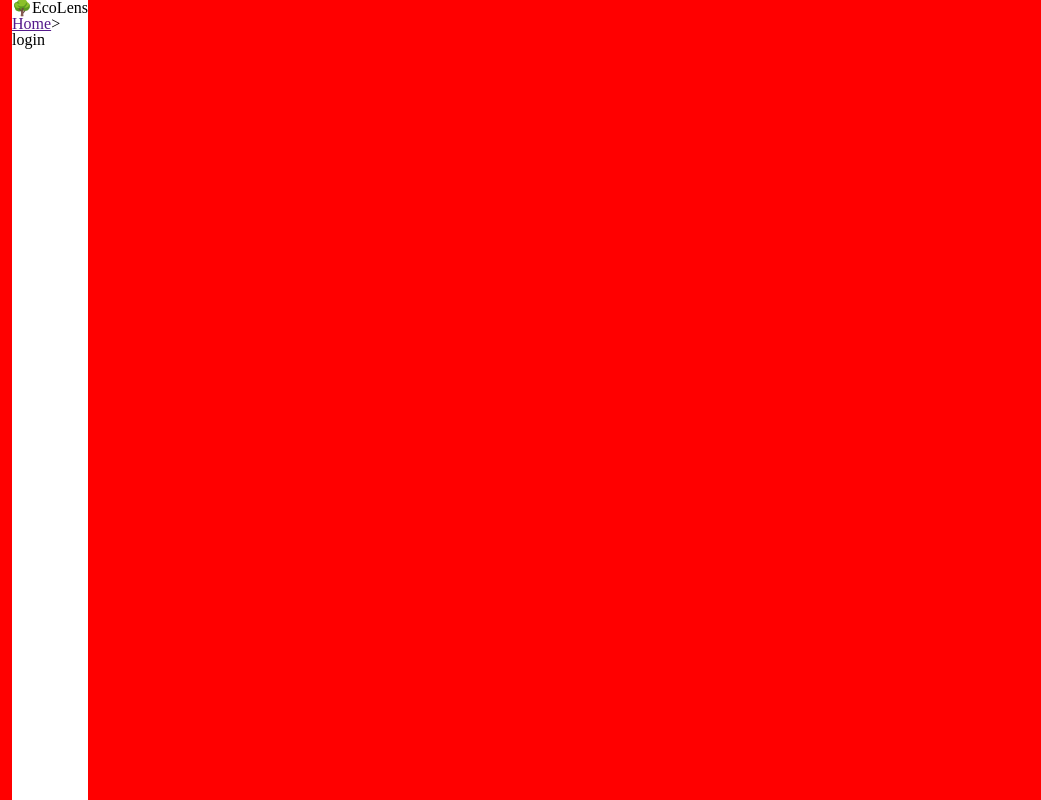
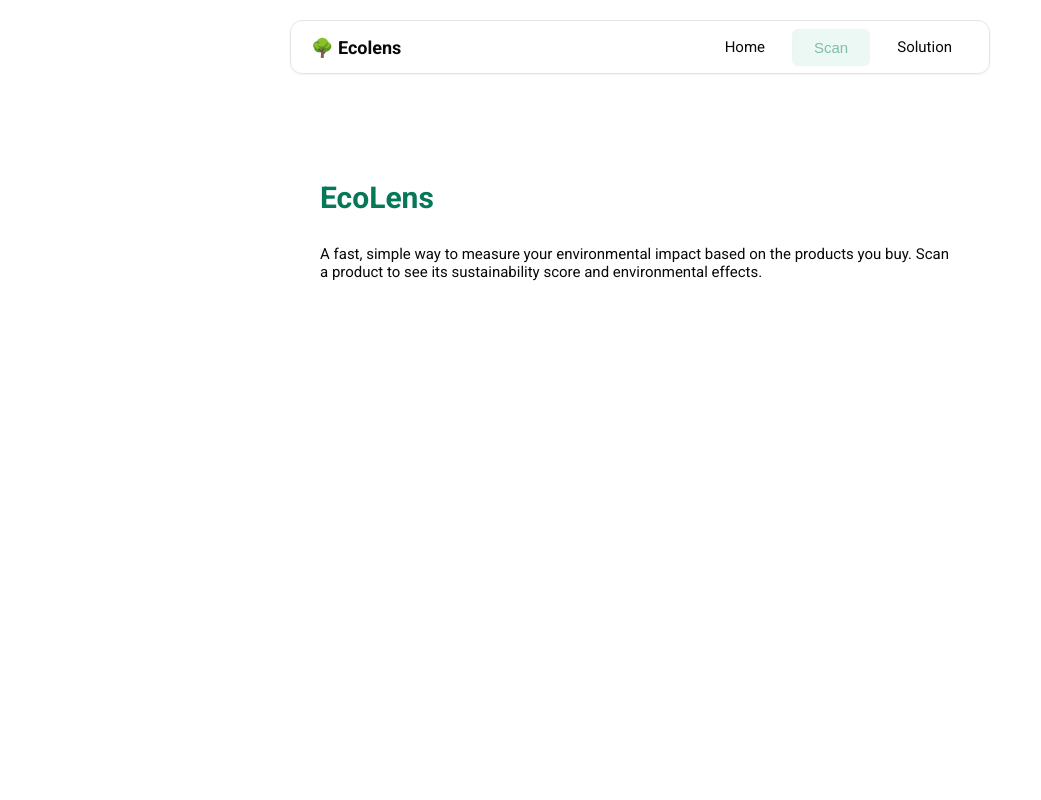
Before and after one commit to Farajaat21/EcoScan_Project, a plain HTML site: page frontend/index.html in a window 1280 px wide. Shown: the top 800 px of the page, without its empty margins (0-1041 px from the left). Drawn offline with Linux system fonts and the light colour scheme.

Commit message:
more budges fixed and finished navbar

```diff
--- a/frontend/index.html
+++ b/frontend/index.html
@@ -4,35 +4,55 @@
     <title>EcoScan</title>
     <link rel="stylesheet" href="styles/main.css">
     <link rel="stylesheet" href="styles/resposive.css">
+    <link rel="preconnect" href="https://fonts.googleapis.com">
+    <link rel="preconnect" href="https://fonts.gstatic.com" crossorigin>
+    <link href="https://fonts.googleapis.com/css2?family=Roboto:ital,wght@0,100..900;1,100..900&display=swap" rel="stylesheet">
 </head>
 <body>
     <div class="wrapper">
+        <nav class="nav">
+            <div class="logo">
+                <a href="#">🌳 Ecolens</a>
+            </div>
+            <ul class="nav-main-list">
+                <li>
+                    <div class="nav-item">
+                        <a href="#">Home</a>                    </div>
+                </li>
+                <li class="scan_product">
+                    <div class="nav-item">
+                        <button type="button" class="scan_button">
+                            <a href="#">Scan</a>
+                        </button>
+                    </div>
+                </li>
 
-        <div class="nav">
-            <div class="right_side">
-                <h1>🌳EcoLens</h1>
+                <li>
+                    <div class="nav-item">
+                        <a href="#">Solution</a>
+                    </div>
+                </li>
+            </ul>
+            <div class="hamburger">
+                <span></span>
+                <span></span>
+                <span></span>
+            </div>
+        </nav>
+        <main>
+            <div class="main-ecolens">
+                <h1>EcoLens</h1>
 
-            </div>
-            <div class ='left_side'>
-                <h1><a href="">Home</a>></h1>
-                <div class ="login">
-                    login
+                <div class="main-ecolens-text">
+                    <p>A fast, simple way to measure your environmental impact based on the products you buy. Scan a product to see its sustainability score and environmental effects.
+                    </p>
                 </div>
             </div>
 
-
-
-        </div>
-        <main>
-
         </main>
         <footer>
-
         </footer>
-
     </div>
-
-
-    <script src="scripts/app.js"></script>
+    <script src="script/app.js"></script>
 </body>
 </html>
--- a/frontend/script/app.js
+++ b/frontend/script/app.js
@@ -0,0 +1,8 @@
+document.addEventListener('DOMContentLoaded', function() {
+    const hamburger = document.querySelector('.hamburger');
+    const navMainList = document.querySelector('.nav-main-list');
+
+    hamburger.addEventListener('click', function() {
+        navMainList.classList.toggle('active');
+    });
+});
--- a/frontend/styles/main.css
+++ b/frontend/styles/main.css
@@ -1,15 +1,149 @@
-
-:root{
+:root {
     --landing_paga_background_color: #ffffff;
 }
-.body {
-    background: #ffffff;
+
+.wrapper {
+    width: 95%;
+    height: 1011vh;
+    justify-content: center;
+    margin: auto;
     position: relative;
+}
+
+.nav,
+.nav * {
+    box-sizing: border-box;
+}
+
+.nav {
+    background: rgba(255, 255, 255, 0.5);
+    border-radius: 12px;
+    border-style: solid;
+    border-color: #e4e4e7;
+    border-width: 1px;
+    height: 54px;
+    width: 90%;
+    max-width: 700px;
+    box-shadow: 0px 1px 2px 0px rgba(0, 0, 0, 0.05);
+    backdrop-filter: blur(4px);
+    top: 20px;
+    left: 50%;
+    transform: translateX(-50%);
+    display: flex;
+    align-items: center;
+    justify-content: space-between;
+    position: fixed;
+    font-size: 15px;
+    gap: 5px;
+    padding: 20px;
+}
+.nav-main-list .description {
+    display: none; /* Hide descriptions by default */
+}
+
+@media (max-width: 768px) {
+    .nav {
+        width: 95%;
+        padding: 10px;
+    }
+}
+
+.logo {
+    font-size:18px;
+    color: #09090b;
+    text-align: left;
+    display: flex;
+    align-items: center;
+    text-decoration: none;
+    font-family: "Roboto", serif;
+    font-optical-sizing: auto;
+    font-style: normal;
+    font-weight: bold;
+}
+
+.logo img {
+    width: 32px;
+    height: 32px;
+    margin-right: 8px;
+}
+
+.logo a {
+    color: #09090b;
+    text-decoration: none;
+}
+
+.nav-main-list {
+    display: flex;
+    align-items: center;
+    padding: 0;
+    margin: 0;
     list-style: none;
+    gap: 15px;
+    margin-left: auto;
+    font-family: "Roboto", serif;
+    font-weight: normal;
+    font-size: 15px;
 }
-.wrapper{
-    justify-self: center;
-    width:1920wvh;
-    height: 1011vh;
-    background-color:var(--landing_paga_background_color);
+
+.nav-main-list li {
+    display: flex;
+    align-items: center;
 }
+
+.nav-main-list a {
+    color: #09090b;
+    text-decoration: none;
+    padding: 8px 12px;
+    transition: color 0.3s ease;
+}
+
+.nav-main-list a:hover,
+.nav-main-list a:focus,
+.nav-main-list a:active {
+    color: #047857; /* Brighten color on hover, focus, or active */
+}
+
+.nav-main-list button {
+    outline: none;
+    background: rgba(216, 241, 230, 1);
+    border-radius: 6px;
+    padding:10px;
+    text-decoration: none;
+    cursor: pointer;
+    opacity: 0.5;
+
+}
+.scan_product button{
+    border:red;
+}
+.scan_product a {
+    color:#047857;
+    text-decoration: none;
+    font-size:15px;
+    opacity: 1;
+}
+.main-ecolens {
+    max-width: 700px;
+    display: flex;
+    flex-direction: column;
+    gap: 30px;
+    font-size: 15px;
+    font-weight: bold;
+    color: #09090b;
+    text-decoration: none;
+    font-family: "Roboto", serif;
+    font-optical-sizing: auto;
+    font-style: normal;
+    margin-top: 150px;
+    margin-left: auto;
+    margin-right: auto;
+    padding: 30px;
+    box-sizing: border-box;
+}
+.main-ecolens h1 {
+    font-size: 30px;
+    font-weight: bold;
+    color:#047857;;
+    margin: 0;
+    padding: 0;
+}
--- a/frontend/styles/resposive.css
+++ b/frontend/styles/resposive.css
@@ -1,54 +1,88 @@
-/* http://meyerweb.com/eric/tools/css/reset/
-   v2.0 | 20110126
-   License: none (public domain)
-*/
+/* Existing styles */
+html {
+  box-sizing: border-box;
+  font-size: 16px;
+}
 
-html, body, div, span, applet, object, iframe,
-h1, h2, h3, h4, h5, h6, p, blockquote, pre,
-a, abbr, acronym, address, big, cite, code,
-del, dfn, em, img, ins, kbd, q, s, samp,
-small, strike, strong, sub, sup, tt, var,
-b, u, i, center,
-dl, dt, dd, ol, ul, li,
-fieldset, form, label, legend,
-table, caption, tbody, tfoot, thead, tr, th, td,
-article, aside, canvas, details, embed,
-figure, figcaption, footer, header, hgroup,
-menu, nav, output, ruby, section, summary,
-time, mark, audio, video {
+*, *:before, *:after {
+  box-sizing: inherit;
+}
+
+body, h1, h2, h3, h4, h5, h6, p, ol, ul {
   margin: 0;
   padding: 0;
-	border: 0;
-	font-size: 100%;
-	font: inherit;
-	vertical-align: baseline;
+  font-weight: normal;
 }
-/* HTML5 display-role reset for older browsers */
-article, aside, details, figcaption, figure,
-footer, header, hgroup, menu, nav, section {
-	display: block;
-}
-body {
-	line-height: 1;
-}
+
 ol, ul {
   list-style: none;
 }
-blockquote, q {
-	quotes: none;
-}
-blockquote:before, blockquote:after,
-q:before, q:after {
-	content: '';
-	content: none;
-}
-table {
-	border-collapse: collapse;
-	border-spacing: 0;
+
+img {
+  max-width: 100%;
+  height: auto;
 }
 
-body{
-	background-color:red;
-	width:100px;
-	height:100px;
+/* Responsive styles for the navbar */
+@media (max-width: 768px) {
+  .nav {
+      flex-direction: row; /* Keep the navbar items in a row */
+      align-items: center; /* Center the items vertically */
+      justify-content: space-between; /* Space out the items */
+      box-shadow: 0px 1px 2px 0px rgba(0, 0, 0, 0.05);
+      backdrop-filter: blur(4px);
+      background: rgba(255, 255, 255, 0.5);
+      border-radius: 12px;
+      border-style: solid;
+      border-color: #e4e4e7;
+      border-width: 1px;
   }
+
+  .nav-main-list {
+      background: rgba(255, 255, 255, 0.5);
+      border-radius: 5px;
+      border-style: solid;
+      border-color: #e4e4e7;
+      border-width: 1px;
+      display: none;
+      flex-direction: column;
+      width: 50%;
+      background: rgba(255, 255, 255, 0.9);
+      position: absolute;
+      top: 54px;
+      right: 0; /* Align the dropdown to the right */
+      box-shadow: 0px 1px 2px 0px rgba(0, 0, 0, 0.05);
+      padding: 15px;
+      text-align: center;
+  }
+
+  .nav-main-list li {
+      width: 100%;
+      text-align: center;
+  }
+
+  .nav-main-list.active {
+      display: flex;
+  }
+
+  .hamburger {
+      display: flex;
+      flex-direction: column;
+      cursor: pointer;
+      gap: 3px;
+      padding: 10px; /* Add padding to make it clickable */
+      margin-left: auto; /* Move the hamburger to the right */
+      text-align: right; /* Align text to the right */
+  }
+
+  .hamburger span {
+      width: 25px;
+      height: 3px;
+      background: #09090b;
+      border-radius: 3px;
+  }
+
+  .nav-main-list.active .description {
+      display: block;
+  }
+}
```
Lines whose indentation alone changed are shown as unchanged.
